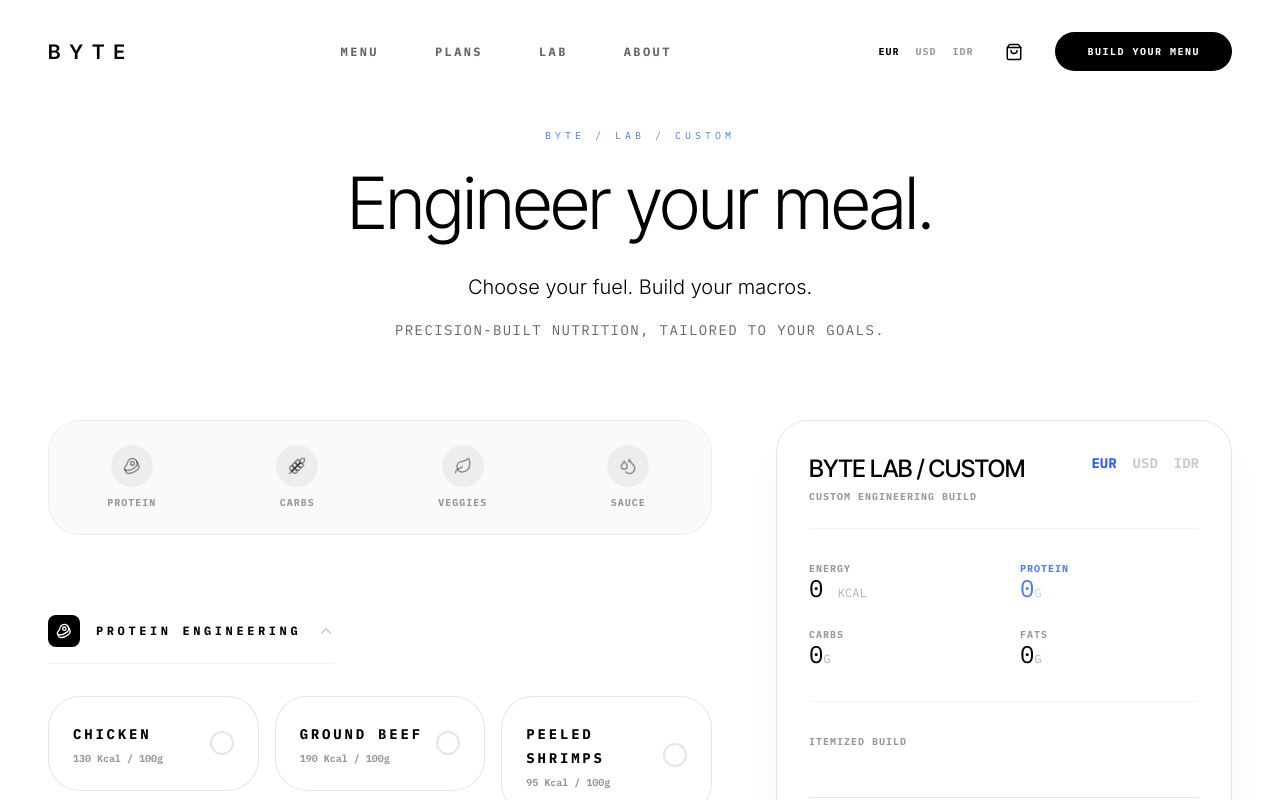
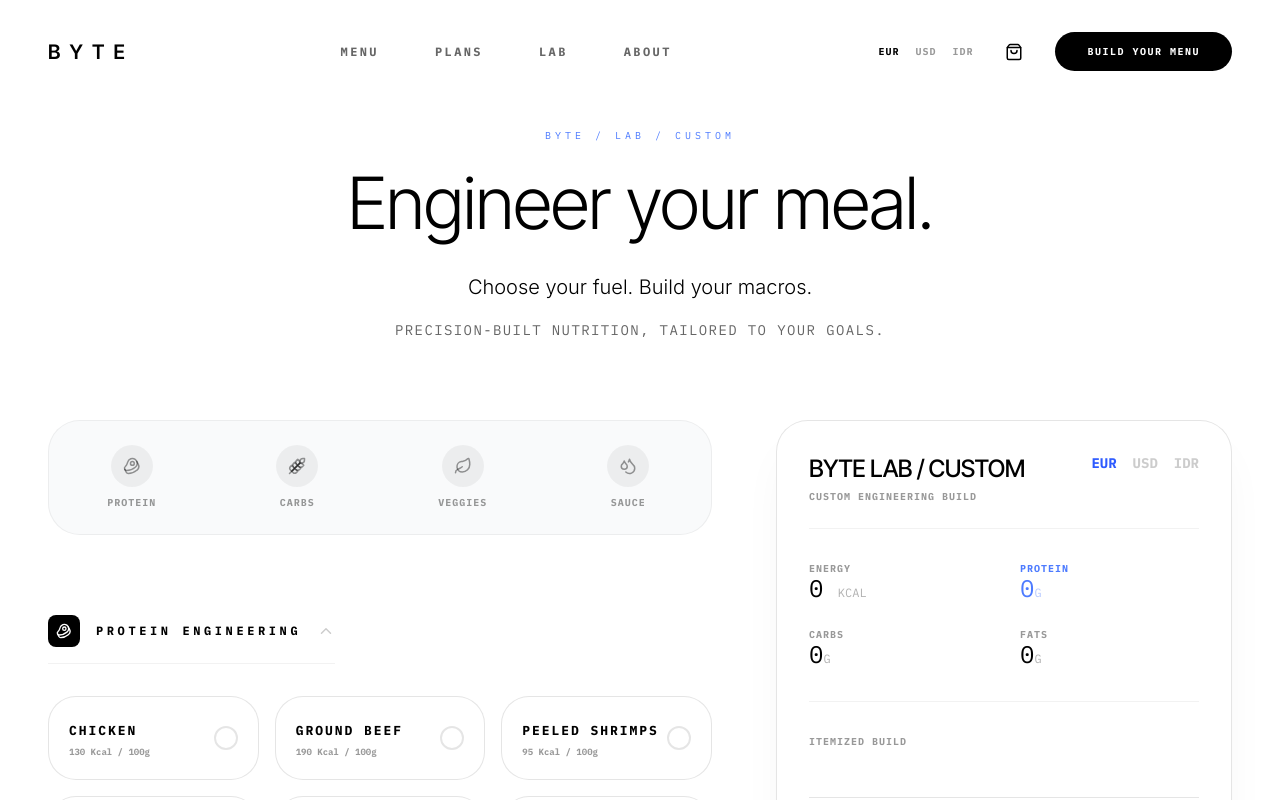
Before and after one commit to gitcipi/BYTELAB, a React (Vite) app: page /lab in a window 1280 px wide. Shown: the top 800 px of the page. Built offline with nearby package versions, Linux system fonts and the light colour scheme.

Commit message:
design: unify Lab card sizes and adjust typography for better balance

```diff
--- a/src/pages/Lab.tsx
+++ b/src/pages/Lab.tsx
@@ -377,14 +377,14 @@
                     return (
                       <div
                         key={item.name}
-                        className={`relative rounded-[32px] border transition-all duration-500 overflow-hidden ${
+                        className={`relative rounded-[28px] border transition-all duration-500 overflow-hidden ${
                           isSelected
                             ? 'bg-white border-accent shadow-xl'
                             : 'bg-white border-black/10 hover:border-black/20'
-                        } ${isEditing ? 'col-span-1 md:col-span-3' : 'col-span-1'}`}
+                        } ${isEditing ? 'col-span-1 md:col-span-3 h-auto' : 'col-span-1 h-[84px]'}`}
                       >
                         <div
-                          className="p-6 cursor-pointer flex justify-between items-center text-black"
+                          className="h-full p-4 md:p-5 cursor-pointer flex justify-between items-center text-black"
                           onClick={() => {
                             if (!isSelected) {
                               toggleSelection(cat, item.name);
@@ -398,9 +398,9 @@
                             }
                           }}
                         >
-                          <div className="space-y-1.5">
-                            <span className="text-[12px] md:text-sm font-mono font-bold uppercase tracking-[0.2em]">{item.name}</span>
-                            {!isGhost && <p className="text-[10px] opacity-40 text-black font-mono font-bold">{item.cal} Kcal / 100g</p>}
+                          <div className="space-y-1">
+                            <span className="text-[11px] md:text-[13px] font-mono font-bold uppercase tracking-[0.15em]">{item.name}</span>
+                            {!isGhost && <p className="text-[9px] opacity-40 text-black font-mono font-bold">{item.cal} Kcal / 100g</p>}
                           </div>
                           <div className="flex items-center gap-4">
                             {isSelected && !isGhost && (
```
